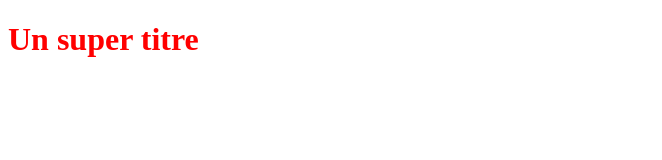
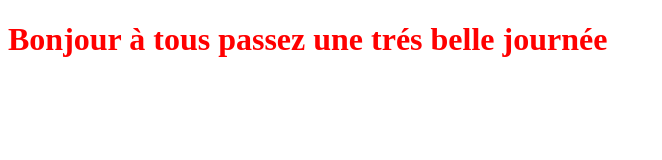
Before and after one commit to Lux-hadil/OpenclassroomsProject, a plain HTML site: page index.html in a window 1280 px wide. Shown: the whole page, without its empty margins (0-662 px from the left). Drawn offline with Linux system fonts and the light colour scheme.

Commit message:
Modifcation du titre H1

```diff
--- a/index.html
+++ b/index.html
@@ -5,6 +5,6 @@
    <link rel="stylesheet" type="text/css" href="styles.css">
 </head>
 <body>
-   <h1>Un super titre</h1>
+   <h1>Bonjour à tous passez une trés belle journée </h1>
 </body>
 </html>
```
